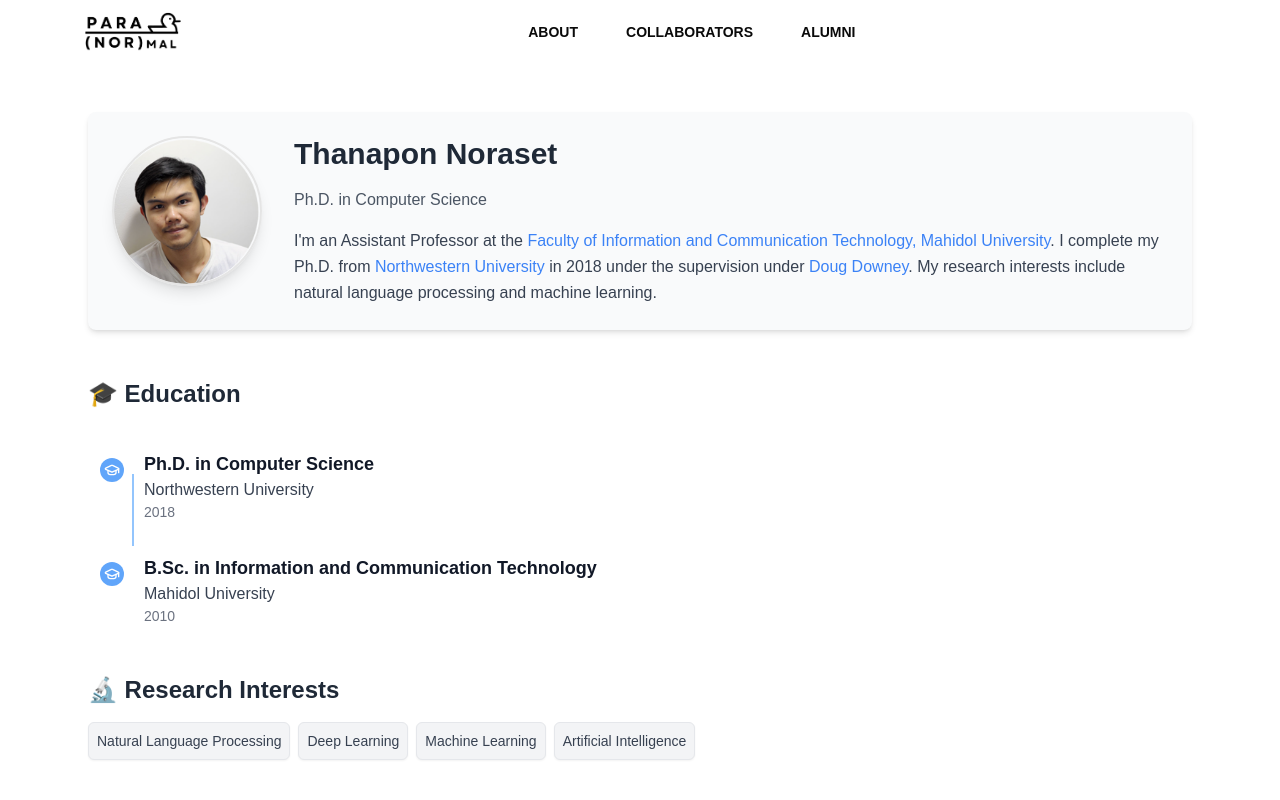
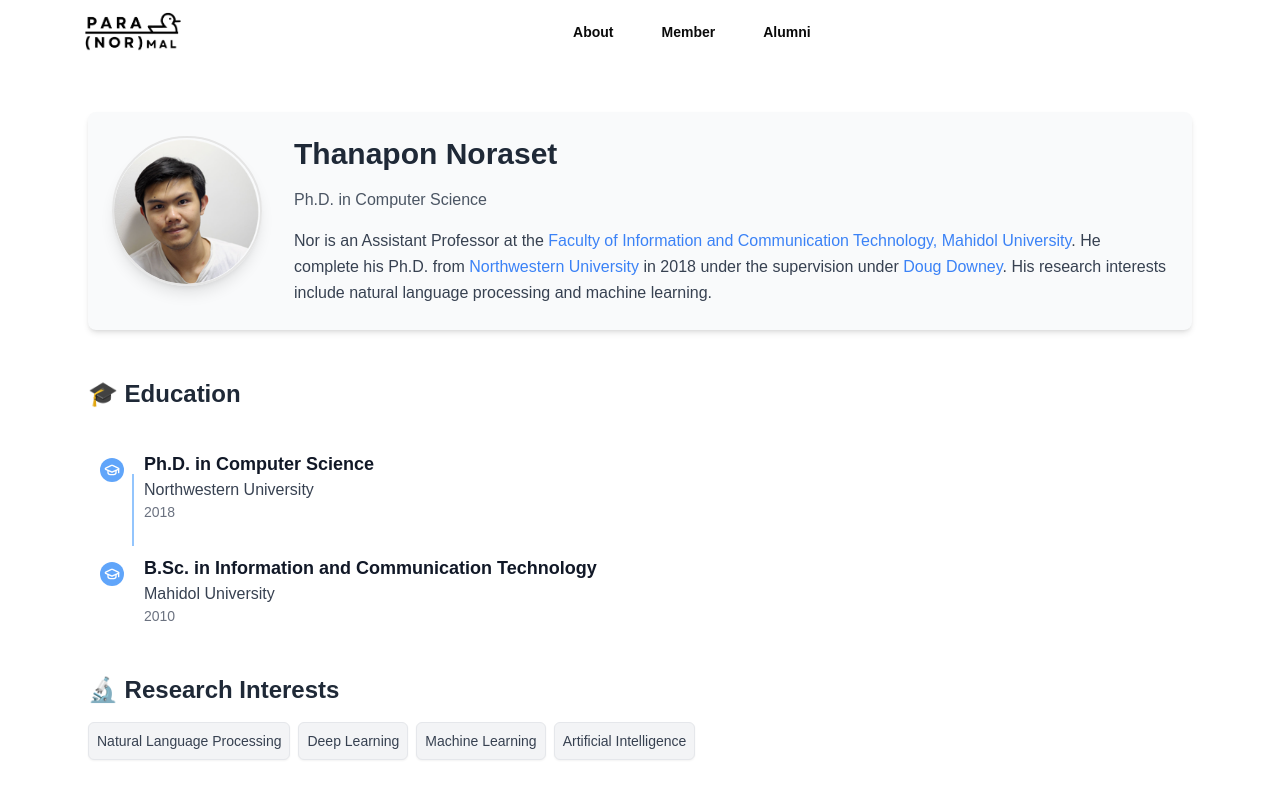
Before and after one commit to NorCortex/NorCortex.github.io, a Next.js app: page /about in a window 1280 px wide. Shown: the top 800 px of the page. Built offline with nearby package versions, Linux system fonts and the light colour scheme.

Commit message:
:boom: Add data to profile page

```diff
--- a/app/about/page.tsx
+++ b/app/about/page.tsx
@@ -1,5 +1,5 @@
 import Image from "next/image";
-import profileData from "@/data/profile";
+import profileData from "@/data/norProfileData";
 import Education from "@/components/about/education";
 import Research from "@/components/about/research";
 import Awards from "@/components/about/awards";
@@ -24,14 +24,14 @@ const About = () => {
                     <h1 className="text-3xl font-bold text-gray-800 mb-4">{name}</h1>
                     <p className="text-gray-600 mb-4">{description}</p>
                     <p className="text-gray-700 leading-relaxed">
-                        I'm an Assistant Professor at the <a
+                        Nor is an Assistant Professor at the <a
                             href="https://www.ict.mahidol.ac.th/"
                             target="_blank"
                             rel="noopener noreferrer"
                             className="text-blue-500 hover:underline"
                         >
                             Faculty of Information and Communication Technology, Mahidol University
-                        </a>.  I complete my Ph.D. from   <a
+                        </a>.  He complete his Ph.D. from   <a
                             href="https://www.northwestern.edu/"
                             target="_blank"
                             rel="noopener noreferrer"
@@ -46,7 +46,7 @@ const About = () => {
                         >
                             Doug Downey
                         </a>.
-                        My research interests include natural language processing and machine learning.
+                        His research interests include natural language processing and machine learning.
                     </p>
                 </div>
             </div>
--- a/components/Navbar.tsx
+++ b/components/Navbar.tsx
@@ -27,10 +27,10 @@ const Navbar = () => {
           </div>
 
           <div className="hidden md:flex flex-grow justify-center space-x-4 font-montserrat text-sm">
-            <Link href="/about" className="hover:text-gray-600 font-semibold px-4 uppercase">About</Link>
-            <Link href="/member" className="hover:text-gray-600 font-semibold px-4 uppercase">Collaborators</Link>
+            <Link href="/about" className="hover:text-gray-600 font-semibold px-4">About</Link>
+            <Link href="/member" className="hover:text-gray-600 font-semibold px-4">Member</Link>
             {/* <Link href="/publication" className="hover:text-gray-600 font-semibold px-4">PUBLICATIONS</Link> */}
-            <Link href="/alumni" className="hover:text-gray-600 font-semibold px-4 uppercase">Alumni</Link>
+            <Link href="/alumni" className="hover:text-gray-600 font-semibold px-4">Alumni</Link>
           </div>
 
           <div className="md:hidden">
@@ -60,8 +60,8 @@ const Navbar = () => {
         {isMenuOpen && (
           <div className="md:hidden mt-2 mb-6">
             <div className="flex flex-col space-y-2 font-montserrat text-center">
-              <Link href="/about" className="hover:text-gray-600 font-semibold text-xs">ABOUT</Link>
-              <Link href="/member" className="hover:text-gray-600 font-semibold text-xs">COLLABORATORS</Link>
+              <Link href="/about" className="hover:text-gray-600 font-semibold text-xs">About</Link>
+              <Link href="/member" className="hover:text-gray-600 font-semibold text-xs">Member</Link>
               {/* <Link href="/publication" className="hover:text-gray-600 font-semibold text-sm">PUBLICATIONS</Link> */}
               <Link href="/alumni" className="hover:text-gray-600 font-semibold uppercase text-xs">Alumni</Link>
             </div>
```
Also changed, not shown: data/norProfileData.ts (renamed from data/profile.ts), data/norPublications.ts (renamed from data/lab-publication.ts).
